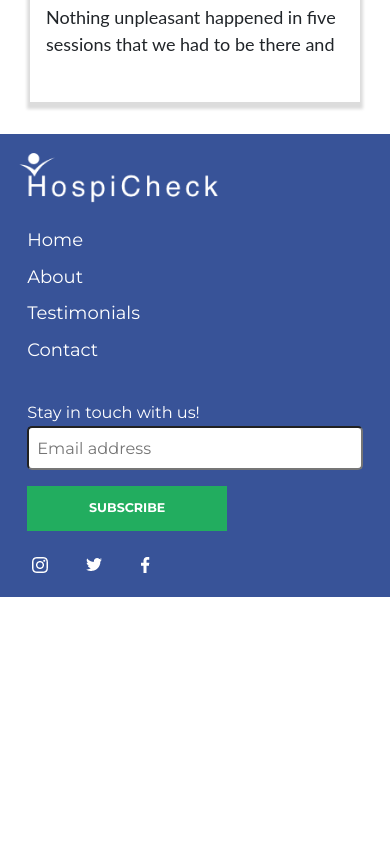
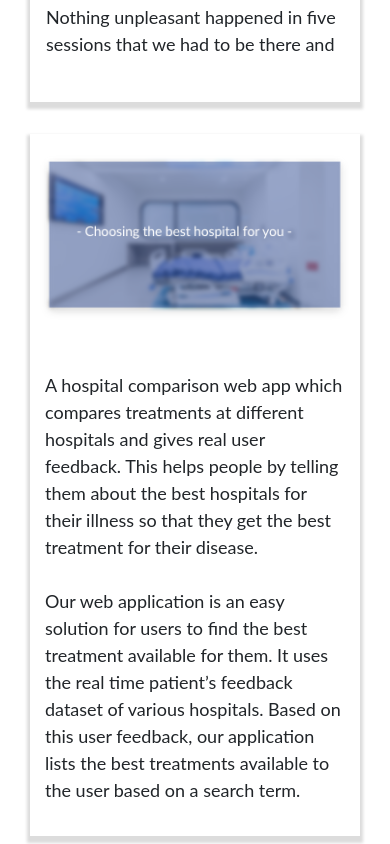
Before and after one commit to giriksoni0710/HospicheckWebApp, an Angular app: page / in a window 390 px wide. Shown: the part 2500-3344 px from the top of the page. Before the commit the page ends 3097 px from the top, so only its background shows below. Built offline with nearby package versions, Linux system fonts and the light colour scheme.

Commit message:
home page for mobile with last card inserted

```diff
--- a/src/app/home/home.component.html
+++ b/src/app/home/home.component.html
@@ -43,7 +43,7 @@
 
 <div class="reviewCard">
   <div class="reviewImg">
-    <img src="./assets/img/reviewHome2.png" alt="Review home image1">
+    <img src="./assets/img/reviewHome2.png" alt="Review home image2">
   </div>
   <div class="reviewFor">Review for</div>
   <div class="hospClinicName">Jim Pattison Outpatient Care
@@ -56,7 +56,7 @@
 
 <div class="reviewCard">
   <div class="reviewImg">
-    <img src="./assets/img/reviewHome3.png" alt="Review home image1">
+    <img src="./assets/img/reviewHome3.png" alt="Review home image3">
   </div>
   <div class="reviewFor">Review for</div>
   <div class="hospClinicName">Jim Pattison Outpatient Care
@@ -66,3 +66,19 @@
   </div>
   <div class="reviewBody">Nothing unpleasant happened in five sessions that we had to be there and we received adequate level... Read More</div>
 </div>
+<div class="reviewCard2">
+  <div class="reviewImg2">
+    <img src="./assets/img/reviewHome4.png" alt="Review Home image4">
+  </div>
+  <div class="reviewBody2">
+      A hospital comparison web app which compares treatments
+      at different hospitals and gives real user feedback.
+      This helps people by telling them about the best hospitals
+      for their illness so that they get the best treatment for their disease.<br><br>
+
+      Our web application is an easy solution for users to find the best
+      treatment available for them. It uses the real time patient’s feedback
+      dataset of various hospitals. Based on this user feedback,
+      our application lists the best treatments available to the user based on a search term.
+  </div>
+</div>
--- a/src/app/home/home.component.scss
+++ b/src/app/home/home.component.scss
@@ -169,3 +169,30 @@
   }
 
 }
+.reviewCard2{
+  width:330px;
+  height:auto;
+  margin:0 auto 2rem;
+  box-shadow:0 4px 3px 3px #dcdcdc;
+
+  .reviewImg2{
+
+    width:320px;
+    height:190px;
+    margin:1rem 5px;
+    display:inline-block;
+    // background:green;
+    img{
+      max-width:100%;
+      // min-width:100%;
+      height: auto;
+    }
+  }
+  .reviewBody2{
+    width:300px;
+    height:auto;
+    // background:green;
+    display:inline-block;
+    margin:1rem 15px 2rem;
+  }
+}
```
Also changed, not shown: src/assets/img/reviewHome4.png (added), src/assets/img/reviewHome4@2x.png (added).
